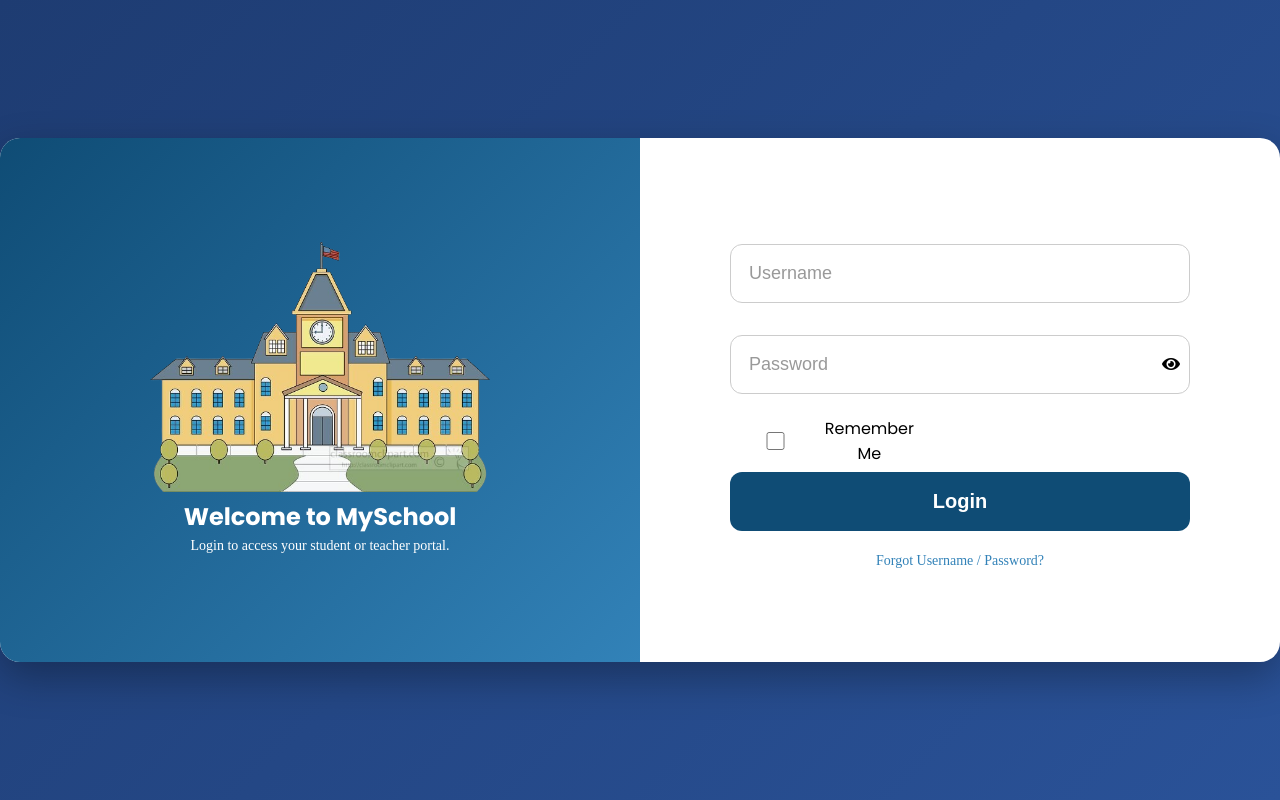
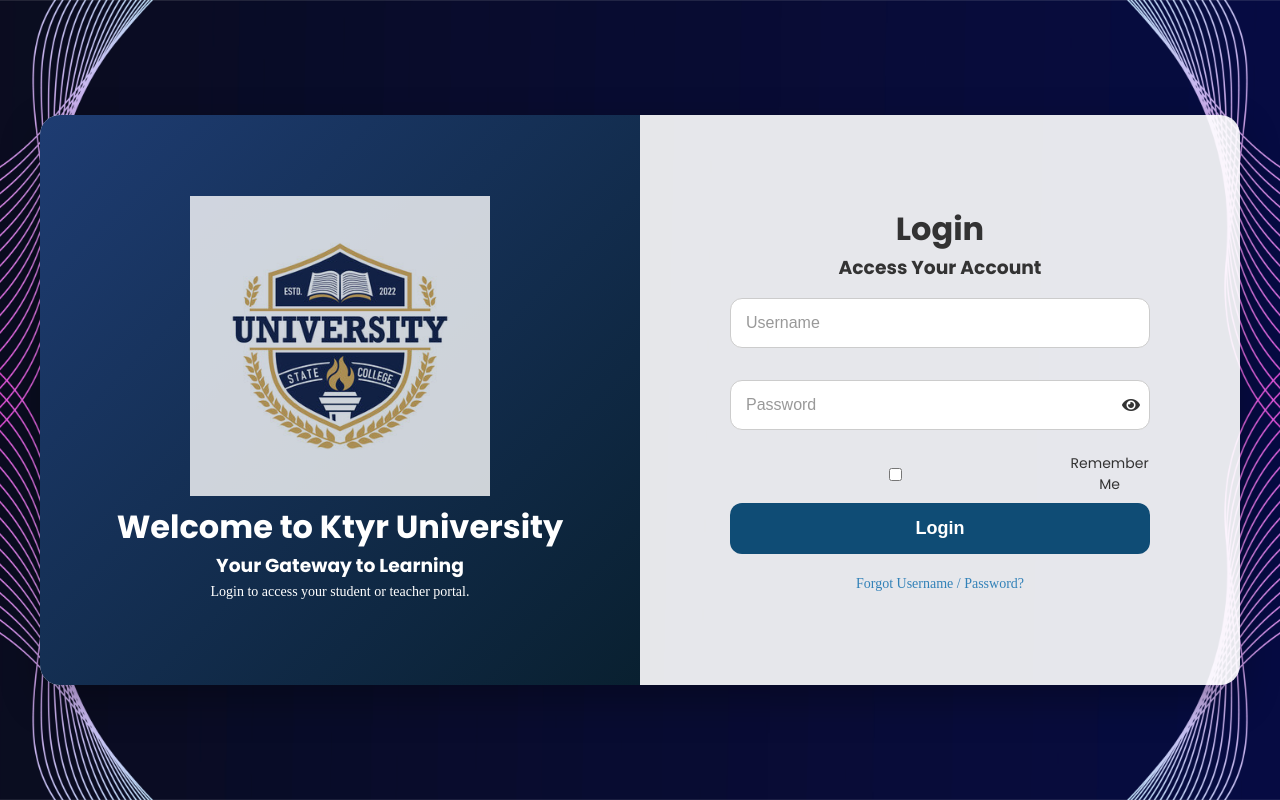
Before and after one commit to AmanKtyr/Django-School-Management-System, a Django app: page /accounts/login/ in a window 1280 px wide. Run offline with Django 3.2, Linux system fonts and the light colour scheme; data comes from the database, SQL or seed files in the repository; both versions use the stored data as it was after the commit; some libraries are stand-ins or nearby versions.

Commit message:
Enhance college profile and login page integration; update context processors, templates, and views for improved display and functionality

```diff
--- a/SMS/apps/corecode/context_processors.py
+++ b/SMS/apps/corecode/context_processors.py
@@ -1,4 +1,4 @@
-from .models import AcademicSession, AcademicTerm, SiteConfig
+from .models import AcademicSession, AcademicTerm, SiteConfig, CollegeProfile as CollegeProfileModel
 
 
 def site_defaults(request):
@@ -13,3 +13,11 @@ def site_defaults(request):
         contexts[val.key] = val.value
 
     return contexts
+
+
+def global_college_profile(request):
+    try:
+        profile = CollegeProfileModel.objects.first()
+    except CollegeProfileModel.DoesNotExist:
+        profile = None
+    return {'profile': profile}
--- a/SMS/apps/corecode/models.py
+++ b/SMS/apps/corecode/models.py
@@ -6,7 +6,7 @@ from django.db import models
 class SiteConfig(models.Model):
     """Site Configurations"""
 
-    key = models.SlugField(unique=True)  # Ensure unique keys
+    key = models.SlugField(unique=True)
     value = models.CharField(max_length=200)
 
     # New fields for site configuration
--- a/SMS/apps/corecode/templates/corecode/siteconfig.html
+++ b/SMS/apps/corecode/templates/corecode/siteconfig.html
@@ -2,7 +2,7 @@
 {% load widget_tweaks %}
 
 {% block content %}
-<div class="container mt-5">
+<div class="container ">
   <h2 class="mb-4 text-center">{{ title }}</h2>
   <form method="POST" enctype="multipart/form-data" class="p-4 border rounded bg-light shadow" id="siteConfigForm">
     {% csrf_token %}
--- a/SMS/apps/corecode/urls.py
+++ b/SMS/apps/corecode/urls.py
@@ -64,5 +64,5 @@ urlpatterns = [
     path('siteconfig/', site_config_view, name='siteconfig'),
     path("college-profile/", college_profile_view, name="college-profile"),
     path('site-config/', site_config_view, name='site_config'),
-    path('college-profile/', college_profile_view, name='college_profile'),  # Ensure this matches the redirect name
+    path('college-profile/', college_profile_view, name='college_profile'),
 ]
--- a/SMS/apps/corecode/views.py
+++ b/SMS/apps/corecode/views.py
@@ -40,7 +40,7 @@ def site_config_view(request):
         form = CollegeProfileForm(request.POST, request.FILES, instance=profile)
         if form.is_valid():
             form.save()
-            return redirect('college_profile')  # Ensure this matches the URL name in urls.py
+            return redirect('college_profile')
     else:
         form = CollegeProfileForm(instance=profile)
     return render(request, 'corecode/siteconfig.html', {'form': form, 'title': 'Site Configuration'})
--- a/SMS/school_app/settings.py
+++ b/SMS/school_app/settings.py
@@ -74,6 +74,7 @@ TEMPLATES = [
                 "django.contrib.auth.context_processors.auth",
                 "django.contrib.messages.context_processors.messages",
                 "apps.corecode.context_processors.site_defaults",
+                'apps.corecode.context_processors.global_college_profile',
             ],
         },
     },
--- a/SMS/templates/registration/login.html
+++ b/SMS/templates/registration/login.html
@@ -18,29 +18,31 @@
 
   <style>
     body {
-      background: linear-gradient(135deg, #1E3C72, #2A5298);
+      background: url("{% static 'dist/img/bg.jpg' %}") no-repeat center center fixed;
+      background-size: cover;
       font-family: 'Poppins', sans-serif;
       display: flex;
       justify-content: center;
       align-items: center;
       height: 100vh;
       animation: fadeIn 1s ease-in;
+      color: #333;
     }
     @keyframes fadeIn {
       from { opacity: 0; }
       to { opacity: 1; }
     }
     .container {
-      width: 1300px;
+      width: 1200px;
       display: flex;
-      background: white;
+      background: rgba(255, 255, 255, 0.9);
       box-shadow: 0px 15px 40px rgba(0, 0, 0, 0.3);
       border-radius: 20px;
       overflow: hidden;
     }
     .left-section {
       width: 50%;
-      background: linear-gradient(135deg, #0F4C75, #3282B8);
+      background: linear-gradient(135deg, #1E3C72,rgb(9, 32, 48));
       color: white;
       display: flex;
       flex-direction: column;
@@ -68,7 +70,7 @@
       to { transform: translateX(0); opacity: 1; }
     }
     .logo img {
-      width: 340px;
+      width: 300px;
       animation: bounceIn 1s ease-in-out;
     }
     @keyframes bounceIn {
@@ -78,12 +80,12 @@
     }
     input {
       width: 100%;
-      padding: 18px;
+      padding: 15px;
       margin: 16px 0;
       border-radius: 12px;
       border: 1px solid #ccc;
       transition: 0.3s;
-      font-size: 18px;
+      font-size: 16px;
     }
     input:focus {
       border-color: #3282B8;
@@ -93,13 +95,13 @@
     .login-btn {
       background: #0F4C75;
       color: white;
-      padding: 18px;
+      padding: 15px;
       border: none;
       width: 100%;
       cursor: pointer;
       border-radius: 12px;
       transition: 0.3s;
-      font-size: 20px;
+      font-size: 18px;
       font-weight: bold;
       animation: slideUp 0.5s ease-in-out;
     }
@@ -124,10 +126,15 @@
     }
     .remember-me {
       display: flex;
-      width: 40%;
-      gap: 4px;
+      align-items: center;
+      gap: 8px;
       margin: 6px 0;
-      font-size: 16px;
+      font-size: 14px;
+    }
+    .error-msg {
+      color: red;
+      font-size: 14px;
+      margin-bottom: 10px;
     }
   </style>
 </head>
@@ -136,13 +143,19 @@
   <div class="container">
     <div class="left-section">
       <div class="logo">
-        <img src="{% static 'dist/img/school-logo.png' %}" alt="School Logo">
+        {% if profile.college_logo.url %}
+          <img src="{{ profile.college_logo.url }}" alt="Logo" class="brand-image img-circle elevation-3" style="opacity: .8">
+        {% else %}
+          <img src="{% static 'path/to/default-logo.png' %}" alt="Default Logo" class="brand-image img-circle elevation-3" style="opacity: .8">
+        {% endif %}
       </div>
-      <h2>Welcome to {{ profile.college_name | default:"MySchool"  }} </h2>
+      <h1>Welcome to {{ profile.college_name | default:"MySchool" }}</h1>
+      <h3>Your Gateway to Learning</h3>
       <p>Login to access your student or teacher portal.</p>
     </div>
     <div class="right-section">
-      <h2>{{ school_name }}</h2>
+      <h1>Login</h1>
+      <h3>Access Your Account</h3>
       {% if form.errors %}
         <p class="error-msg">Invalid username or password. Please try again.</p>
       {% endif %}
```
Also changed, not shown: SMS/apps/corecode/templates/corecode/college_profile.html (+11 -7 lines), SMS/db.sqlite3, SMS/media/college_logos/college_lgoooo.jpg (added), SMS/media/college_logos/college_lgoooo_qltkv9U.jpg (added), SMS/media/college_logos/school-logo.jpg (added), SMS/media/college_logos/theach-dp_gl7scXp.jpg (added), SMS/static/dist/img/bg.jpg (added), 1 other file.
